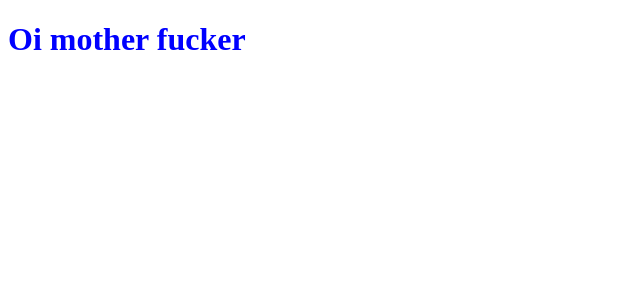
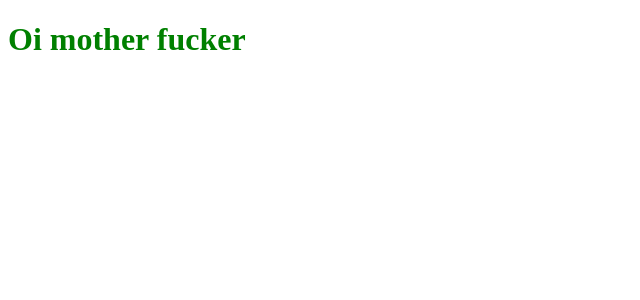
Before and after one commit to lanelps/web_elements, a React app: page / in a window 1280 px wide. Shown: the top 300 px of the page, without its empty margins (0-640 px from the left). Built offline with nearby package versions, Linux system fonts and the light colour scheme.

Commit message:
changed h1 to green

```diff
--- a/src/client/styles.css
+++ b/src/client/styles.css
@@ -1,3 +1,3 @@
 h1 {
-  color: blue;
+  color: green;
 }
```
